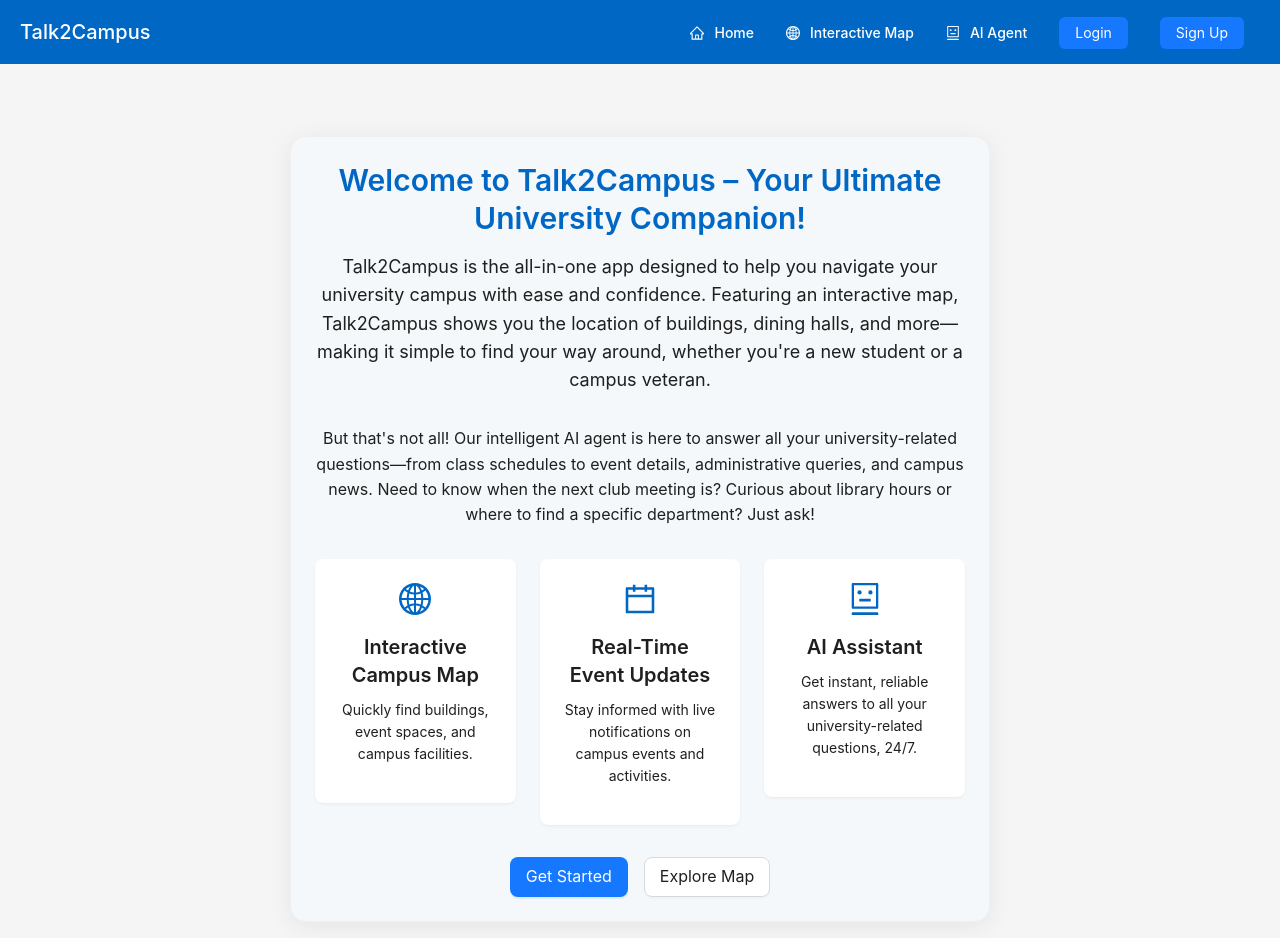
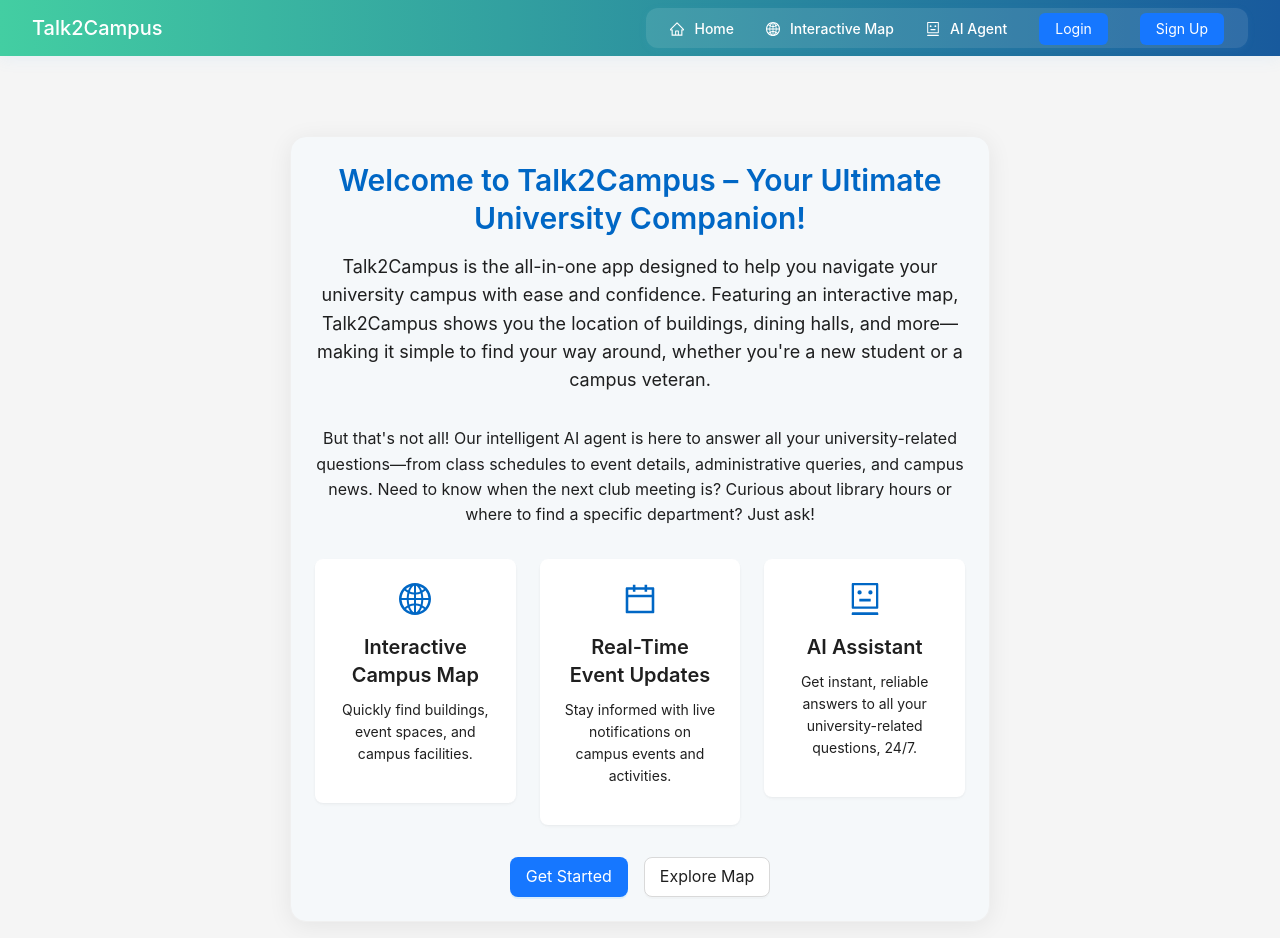
Before and after one commit to PushkarSikharam/Talk2Campus, a React (Vite) app in the folder frontend/: page / in a window 1280 px wide. Shown: the top 938 px of the page. Built offline with nearby package versions, Linux system fonts and the light colour scheme.

Commit message:
modified navbar

```diff
--- a/frontend/src/App.jsx
+++ b/frontend/src/App.jsx
@@ -30,7 +30,7 @@ const App = () => {
   return (
     <Router>
       {/* This structure is more explicit and prevents the sidebar bug */}      <Layout style={{ minHeight: '100vh', minWidth:'100vw' }}>
-        <Header style={{ background: '#0067c5', padding: 0 }}>
+  <Header style={{ background: 'transparent', padding: 0, boxShadow: 'none' }}>
           {/* We remove the custom padding from Header and let NavBar handle its own width */}
           <NavBar isLoggedIn={isLoggedIn} handleLogout={handleLogout} />
         </Header>
--- a/frontend/src/components/NavBar.jsx
+++ b/frontend/src/components/NavBar.jsx
@@ -48,7 +48,7 @@ const NavBar = ({ isLoggedIn, handleLogout }) => {
       {isLoggedIn ? (
         <Menu.Item key="user-dropdown-desktop" style={{ marginLeft: 'auto' }}>
           <Dropdown overlay={userMenu} placement="bottomRight">
-            <Button type="primary" shape="circle" icon={<UserOutlined />} />
+            <Button type="primary" shape="circle" icon={<UserOutlined />} style={{ outline: 'none', boxShadow: 'none' }} className="no-focus-outline" />
           </Dropdown>
         </Menu.Item>
       ) : (
@@ -72,10 +72,14 @@ const NavBar = ({ isLoggedIn, handleLogout }) => {
   return (
     <Flex justify="space-between" align="center" style={{
       width: '100%',
-      background: '#0067c5',
-      padding: '0 20px',
-      height: '64px',
-      minHeight: '64px'
+      background: 'linear-gradient(90deg, #43cea2 0%, #185a9d 100%)',
+      boxShadow: '0 2px 16px 0 rgba(99,179,237,0.10)',
+      padding: '0 32px',
+      height: '56px',
+      minHeight: '56px',
+  // borderBottom removed for cleaner look
+      backdropFilter: 'blur(8px)',
+      WebkitBackdropFilter: 'blur(8px)',
     }}>
       <div className="logo" style={{ display: 'flex', alignItems: 'center' }}>
         <Link to="/" style={{ display: 'flex', alignItems: 'center', textDecoration: 'none' }}>
@@ -89,14 +93,17 @@ const NavBar = ({ isLoggedIn, handleLogout }) => {
           <Menu
             mode="horizontal"
             selectable={false}
-            // Turn off the '...' collapse
             disabledOverflow
             style={{
               borderBottom: 'none',
-              background: '#0067c5',
-              // optional: keep it from stretching vertically
-              lineHeight: '48px',
+              background: 'rgba(255,255,255,0.10)',
+              borderRadius: 12,
+              marginTop: 8,
+              marginBottom: 8,
+              padding: '0 8px',
+              lineHeight: '40px',
               color: 'white',
+              boxShadow: '0 2px 8px 0 rgba(99,179,237,0.07)',
             }}
           >
             {menuItems}
```
